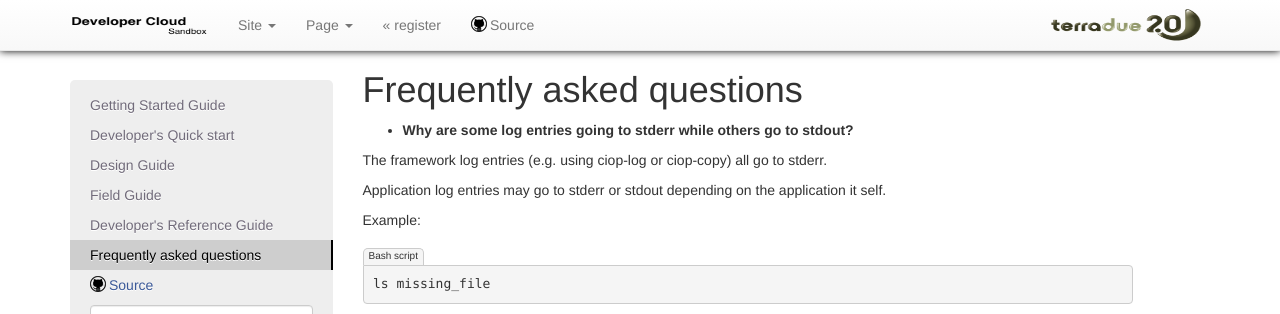
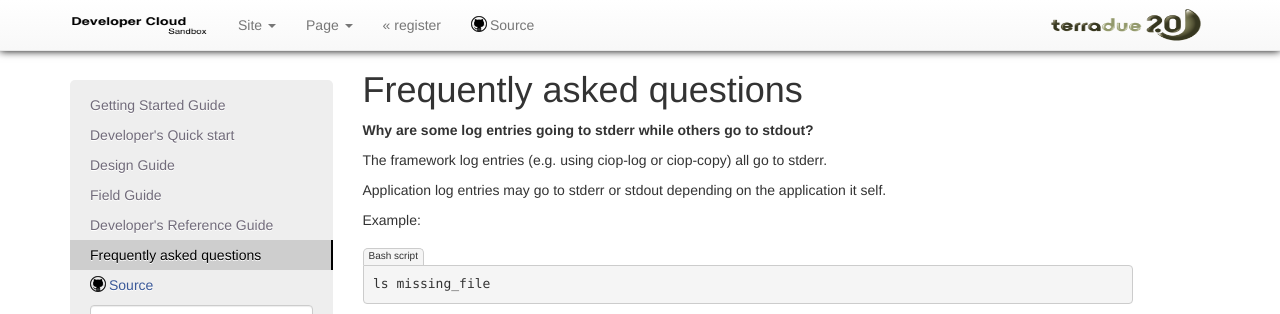
Before and after one commit to Terradue/doc-developer-sandbox, a Sphinx documentation site: the page built from source/faq/index.rst, in a window 1280 px wide. Shown: the top 314 px of the page. Built offline with Sphinx 7.4.7, drawn with Linux system fonts in a browser that asks for light colours.

Commit message:
Fixed typo

```diff
--- a/source/faq/index.rst
+++ b/source/faq/index.rst
@@ -1,7 +1,7 @@
 Frequently asked questions
 ##########################
 
-* **Why are some log entries going to stderr while others go to stdout?**
+**Why are some log entries going to stderr while others go to stdout?**
 
 The framework log entries (e.g. using ciop-log or ciop-copy) all go to stderr.
 
```
